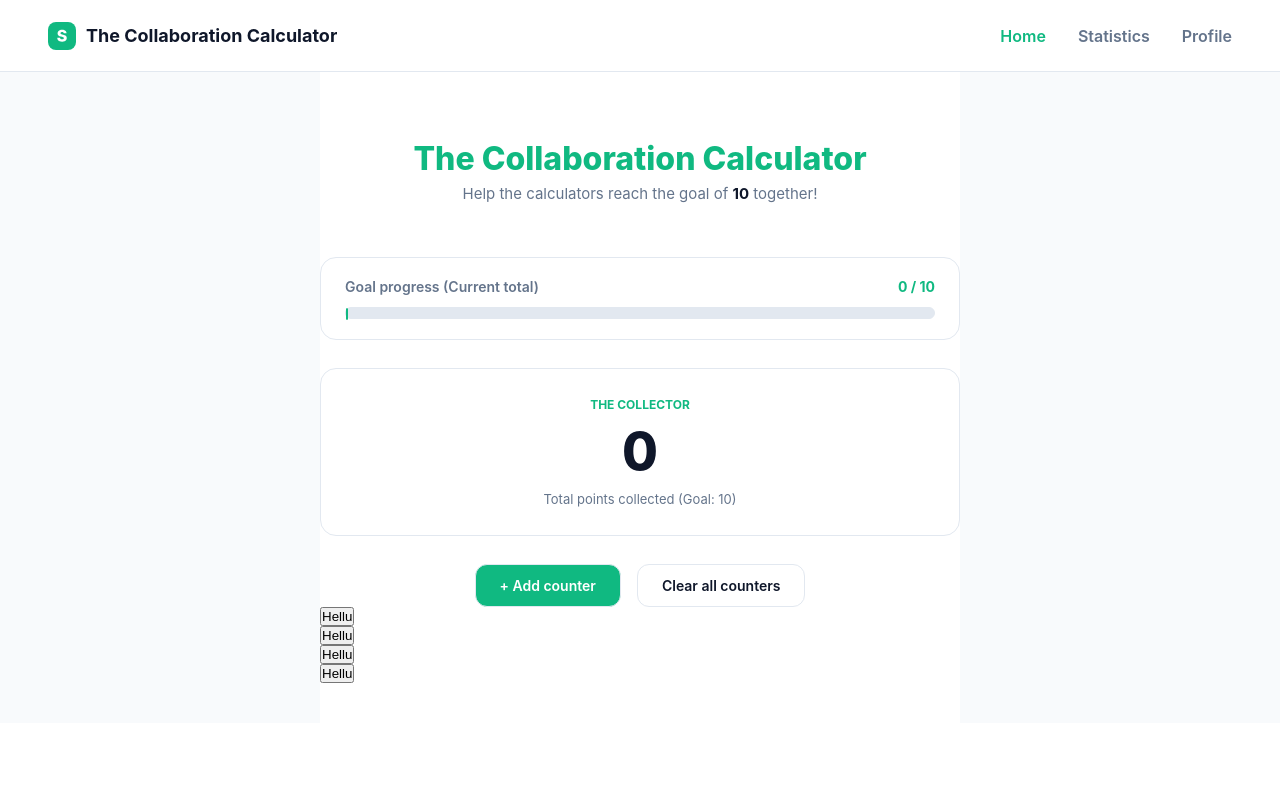
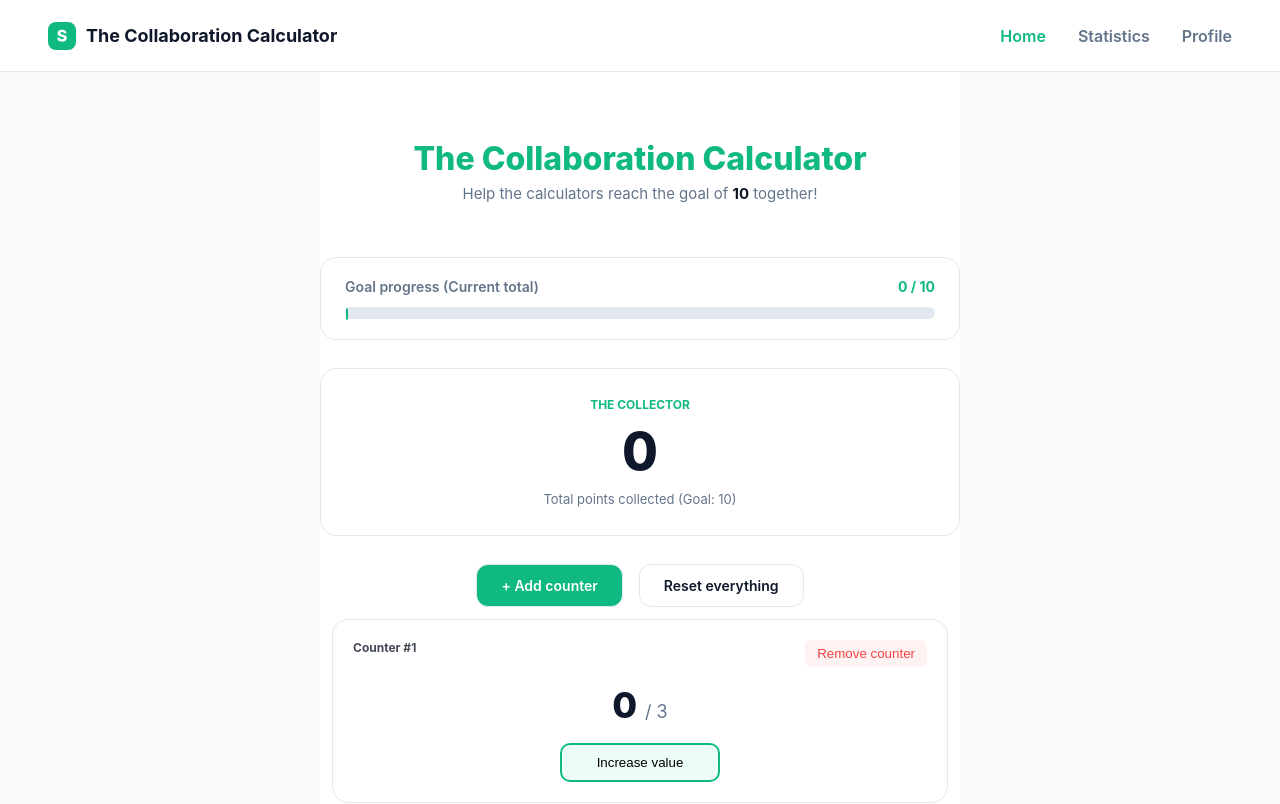
Before and after one commit to NiklasSod/counter_exercise, a React (Vite) app: page / in a window 1280 px wide. Shown: the top 804 px of the page. Built offline with nearby package versions, Linux system fonts and the light colour scheme.

Commit message:
logic remade, app func complete

```diff
--- a/src/assets/confetti.css
+++ b/src/assets/confetti.css
@@ -1,5 +1,5 @@
 .confetti-explosion {
-  position: absolute;
+  position: fixed;
   top: var(50%, 50%);
   right: var(50%, 50%);
   opacity: 0;
--- a/src/components/Counter.tsx
+++ b/src/components/Counter.tsx
@@ -1,34 +1,113 @@
 import styled from 'styled-components'
-import { useState } from 'react';
 
 const CounterWrapper = styled.div`
   display: flex;
+  flex-direction: column;
+  padding: 1.25rem;
+  border-radius: 1rem;
+  border: 1px solid ${props => props.theme.border.color_light};
+  gap: 1rem;
+  margin: 0.75rem;
+`;
+
+const TopDiv = styled.div`
+  display: flex;
+  flex-direction: row;
+  justify-content: space-between;
+`;
+
+interface CounterCountProps {
+  $buttonClicks: number;
+}
+
+const CounterCount = styled.p<CounterCountProps>`
+  font-family: 'Inter';
+  font-weight: bold;
+  font-size: 0.75rem;
+  color: ${props => props.$buttonClicks === 3 ? props.theme.color.gray : props.theme.color.darkGray};
+`;
+
+const ButtonRemove = styled.button`
+  padding: 0.375rem 0.75rem;
+  border-radius: 0.375rem;
+  color: ${props => props.theme.color.red};
+  background-color: ${props => props.theme.color.lightGray};
+  border: none;
+  cursor: pointer;
+`;
+
+interface ClickCountProps {
+  $buttonClicks: number;
+}
+
+const ClickCount = styled.p<ClickCountProps>`
+  font-family: 'Inter';
+  font-weight: 800;
+  font-size: 2.25rem;
+  color: ${props => props.$buttonClicks >= 3 ? props.theme.color.green : props.theme.color.black};
+  text-align: center;
+  span {
+    font-weight: normal;
+    font-size: 1.125rem;
+    color: ${props => props.theme.color.gray};
+  }
+`;
+
+interface ButtonProps {
+  $buttonClicks: number;
+}
+
+const Button = styled.button<ButtonProps>`
+  margin: auto;
+  padding: 0.625rem;
+  width: 10rem;
+  border: 2px solid ${props => props.theme.color.green};
+  border-radius: 0.625rem;
+  background-color: ${props => props.theme.color.lightGreen};
+  cursor: ${props => props.$buttonClicks >= 3 ? 'default' : 'pointer'};
 `;
 
 interface CollectorCounterProps {
-  setCounterAmount: React.Dispatch<React.SetStateAction<number>>;
+  onIncrement: () => void;
+  removeCounter: () => void;
+  counters: number;
+  index: number;
+  clicks: number;
 }
 
-const Counter = ({ setCounterAmount }: CollectorCounterProps) => {
-  const [buttonClicks, setButtonClicks] = useState<number>(0)
+const Counter = ({ onIncrement, removeCounter, counters, index, clicks }: CollectorCounterProps) => {
   const maxButtonClicks = 3;
 
   const handleClick = (e: React.MouseEvent<HTMLButtonElement>) => {
     e.preventDefault();
-    setCounterAmount(prev => prev + 1)
-    if (buttonClicks < 3) {
-      setButtonClicks(prev => prev + 1)
+    if (clicks < maxButtonClicks) {
+      onIncrement();
     }
   }
 
   return (
     <CounterWrapper>
-      <button
+
+      <TopDiv>
+        <CounterCount $buttonClicks={clicks}>Counter #{index + 1}</CounterCount>
+        <ButtonRemove
+          onClick={removeCounter}
+          disabled={counters <= 1}
+        >
+          Remove counter
+        </ButtonRemove>
+      </TopDiv>
+
+      <ClickCount $buttonClicks={clicks}>{clicks} <span>/ 3</span></ClickCount>
+
+      <Button
         onClick={(e) => handleClick(e)}
-        disabled={buttonClicks === maxButtonClicks}
+        disabled={clicks === maxButtonClicks}
+        $buttonClicks={clicks}
       >
-        <p>Hellu</p>
-      </button>
+        <p>Increase value</p>
+      </Button>
+
     </CounterWrapper>
   )
 }
--- a/src/components/CounterApp.tsx
+++ b/src/components/CounterApp.tsx
@@ -89,17 +89,61 @@ const Button = styled.button<ButtonProps>`
     text-align: center;
     color: ${(props) => props.$buttonHasBgColor === 'green' ? 'white' : props.theme.color.black};
   }
+  cursor: pointer;
 `;
 
 const CounterApp = () => {
   const [counterAmount, setCounterAmount] = useState<number>(0);
   const [completed, setCompleted] = useState<number>(0);
-  const buttonAmount = 4;
+  const [counters, setCounters] = useState<{ id: number; clicks: number }[]>([
+    { id: 1, clicks: 0 },
+    { id: 2, clicks: 0 },
+    { id: 3, clicks: 0 },
+    { id: 4, clicks: 0 },
+  ]);
 
-  if (counterAmount === 10) {
-      setCompleted(prev => prev + 1)
+  const handleIncrement = (id: number) => {
+    if (counterAmount + 1 >= 10) {
       setCounterAmount(0);
-    };
+      setCompleted((prev) => prev + 1);
+      setCounters((prev) =>
+        prev.map((counter) => ({ ...counter, clicks: 0 }))
+      );
+    } else {
+      setCounterAmount((prev) => prev + 1);
+      setCounters((prev) =>
+        prev.map((counter) =>
+          counter.id === id ? { ...counter, clicks: counter.clicks + 1 } : counter
+        )
+      );
+    }
+  };
+
+  const addCounter = () => {
+    setCounters((prev) => [
+      ...prev,
+      { id: Date.now(), clicks: 0 }
+    ]);
+  };
+
+  const clearAllSettings = () => {
+    setCounterAmount(0)
+    setCompleted(0)
+    setCounters([
+      { id: 1, clicks: 0 },
+      { id: 2, clicks: 0 },
+      { id: 3, clicks: 0 },
+      { id: 4, clicks: 0 },
+    ]);
+  }
+
+  const removeCounter = (idToRemove: number, buttonClicks: number) => {
+    if (counters.length <= 1) {
+      return;
+    }
+    setCounterAmount((prev) => Math.max(0, prev - buttonClicks));
+    setCounters((prev) => prev.filter((counter) => counter.id !== idToRemove));
+  }
 
   return (
     <MainWrapper>
@@ -118,20 +162,29 @@ const CounterApp = () => {
         <ButtonWrapper>
           <Button
             $buttonHasBgColor="green"
+            onClick={addCounter}
           >
             <p>+ Add counter</p>
           </Button>
           <Button
             $buttonHasBgColor="white"
+            onClick={clearAllSettings}
           >
-            <p>Clear all counters</p>
+            <p>Reset everything</p>
           </Button>
         </ButtonWrapper>
 
       </CollectorWrapper>
 
-      {Array.from({ length: buttonAmount }, (_, index) => (
-        <Counter key={`${index} ${completed}`} setCounterAmount={setCounterAmount} />
+      {counters.map((counter, index) => (
+        <Counter
+          key={counter.id}
+          index={index}
+          clicks={counter.clicks}
+          onIncrement={() => handleIncrement(counter.id)}
+          removeCounter={() => removeCounter(counter.id, counter.clicks)}
+          counters={counters.length}
+        />
       ))}
 
     </MainWrapper>
--- a/src/styles/theme.ts
+++ b/src/styles/theme.ts
@@ -5,7 +5,11 @@ export const theme = {
   color: {
     black: '#0F172A',
     green: '#10B981',
+    lightGreen: '#ECFDF5',
     gray: '#64748B',
+    lightGray: '#FEF2F2',
+    darkGray: '#444b55',
+    red: '#EF4444'
   },
   background: {
     main: '#F8FAFC',
```
